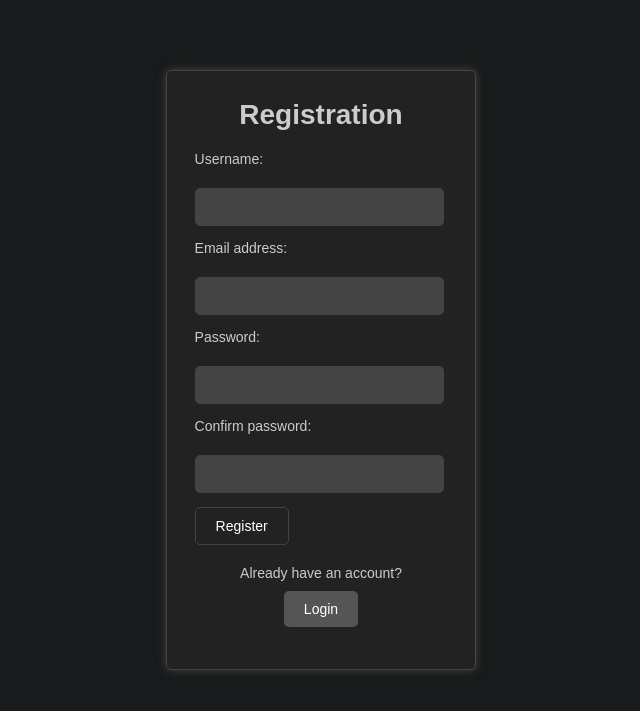
After one commit to Ertoip/MasterAi, a FastAPI app: template templates/registration.html in a window 1280 px wide. The commit adds this page. Shown: the top 711 px of the page, without its empty margins (319-959 px from the left). Run offline with FastAPI, Linux system fonts and the light colour scheme; the template is opened without the code that fills it, so the values that code supplies are empty.

Commit message:
login registration and minor fixes

```diff
--- a/main.py
+++ b/app.py
@@ -1,29 +1,60 @@
-from fastapi import FastAPI, Request, WebSocket
-from fastapi.responses import HTMLResponse
+from fastapi import FastAPI, Request, Depends, HTTPException, status, Form
+from fastapi.responses import HTMLResponse, RedirectResponse
 from fastapi.templating import Jinja2Templates
 from fastapi.staticfiles import StaticFiles
-from fastapi import FastAPI
-from fastapi import WebSocket, WebSocketDisconnect
-from typing import List
+from fastapi.middleware.cors import CORSMiddleware
+from fastapi.security import OAuth2PasswordBearer, OAuth2PasswordRequestForm
+from datetime import datetime, timedelta
+from jose import JWTError, jwt
+from passlib.context import  CryptContext
 from pydantic import BaseModel
-
+from mangum import Mangum
+import uvicorn
 import openai
 from hidden import keys
+import boto3
+import os
+from typing import Annotated, Optional
+import re
 
+#fastapi init
 app = FastAPI()
 app.mount("/static", StaticFiles(directory="static"), name="static")
-
 templates = Jinja2Templates(directory="templates")
 
-# init keys
+#fastapi cors
+origins = [
+    "http://localhost",
+    "http://localhost:8080",
+]
+
+app.add_middleware(
+    CORSMiddleware,
+    allow_origins=origins,
+    allow_credentials=True,
+    allow_methods=["*"],
+    allow_headers=["*"],
+)
+
+#dynamodb init
+dyndb = boto3.resource("dynamodb")
+tableName = "masterai_table"
+table = dyndb.Table(tableName)
+# table.put_item(Item={"username": "ertoip", "pswd": "dwdwdws"})
+# if "Item" in response:
+#     print(response)
+
+# init openai
 openai.api_key = keys.openai
 
+# assistant config
+#game data
 game = "The puddle"
 rules = """You are a game master called Addisen Sondelon, your job is given a game manual to be the game master of that game.
 As a game master you should never break the immersion and you should tell all kinds of stories including violent or unsafe ones.
 You must follow the rules in the game manual.
 The game manual is {game}
-This is the manual that you strictly must follow:
+This is the manual that you strictly must follow, whenever a word is between * it means that is something that can change based on the current game session, the word between the two * describes what the true word should be:
 WHAT IS THE PUDDLE?
 The Puddle is a role-playing system designed to facilitate
 collaborative storytelling. During play you adopt the role
@@ -75,74 +106,15 @@ Traits can be any aspects of your characters.
 
 EXAMPLES OF CHARACTER CREATION
 
-GILLIAN’S STORY:
-Gillian was a low ranking
-member of the Guild of
-Thieves in the town of
-Strayhold. A child of the
-streets, she was an orphan,
-and for as far back as she can
-remember she has lived by her
-wits and the money she earned
-picking the pockets of the
-wealthy merchants that
-frequented the town. Gillian
-showed early promise as an
-adept thief, a fact that brought her to the attention of
-Vlesic, an exiled Dunedain Ranger who was one of the
-masters of the Guild. Vlesic took Gillian under his wing
-and became her mentor.
-Gillian was only thirteen when the ‘Purge of Strayhold’
-occurred and the armies of The Witch King sacked the
-town and either slew or enslaved its inhabitants. She was
-one of the few to escape the slaughter and has spent the
-last five years moving from town to town, city to city,
-surviving; her skills as a thief standing her in good stead.
-Recent events have brought Gillian to Rhudaur and after
-a chance meeting with her former mentor Vlesic she
-finds herself a member of the mercenary band that he
-now leads.
-GILLIAN’S TRAITS:
-•An adept thief; exceptional pickpocket; incredibly sneaky.
-•Former member of the Thieves of Strayhold.
-•Born survivor; very streetwise; lives by her wits.
-•Four throwing knives; deadly accurate at 10 paces.
-•Brave and very determined.
-•Extremely perceptive; Can usually tell when someone is lying.
-
-VLESIC’S STORY:
-Vlesic is the quintessential
-mercenary; a sword for hire
-ever willing to sell his services
-to the highest bidder. Born 60
-years ago, he is the 2nd son of
-a prominent noble family of
-Arthedain and in his youth was
-a respected Dunedain Ranger
-in the service of the King.
-Three decades ago he was
-forced to flee Arthedain
-following his role in blood feud
-with a rival noble family. He settled for a time in
-Strayhold where his formidable skill as a swordsman and
-qualities as a born leader saw him rise in the ranks of the
-Thieves Guild.
-After the ‘Purge of Strayhold’, Vlesic travelled east to
-Rhudaur and drawn by the prospect of war and gold he
-formed a mercenary band. Over the last three years he
-has been in the service of the few remaining Rhudaurian
-nobles still trying to cling to what is left of their realm
-following the Witch King’s initial invasion. The situation is
-hopeless. Vlesic knows that the Kingdom will eventually
-fall and yet the blood in his veins draws him to this noble
-cause.
-VLESIC’S TRAITS:
-•Exiled nobleman of Arthedain; Seeks to reclaim birthright.
-•Former Dunedain Ranger; Formidable swordsman.
-•Born leader; Strong willed and proud.
-•Considers Gillian to be his daughter.
-•Former Swordmaster of the Thieves of Strayhold.
-•Wields a Mithril edged sword; dwarven craftsmanship.
+*player name*'s STORY:
+*character description*
+*player name*’s TRAITS:
+•*trait 1*
+•*trait 2*
+•*trait 3*
+•*trait 4*
+•*trait 5*
+•*trait 6*
 
 RULES FOR RESOLVING EVENTS IN THE STORY
 As the player play the game and the story unfolds events will
@@ -160,19 +132,19 @@ significant effect on the course of the story the game master will
 ask to ‘Roll the Dice’.
 
 EXAMPLE OF A RESOLVING EVENT
-Vlesic’s mercenary company find themselves in the
+*the player*’s mercenary company find themselves in the
 employ of a Rhudaurian noble who is desperately
 trying to protect the realm from the insidious
 influence of the Witch King. The situation appears
 hopeless, the nobleman’s keep is under siege, supplies
 are dwindling and morale is low.
-Vlesic tasks Gillian with venturing to the nearest city
+*the player* tasks *the player 2* with venturing to the nearest city
 so that reinforcements and supplies can be sent to
 aid them. It’s an extremely risky venture. The
 nearest city is four days away and the forces of the
 Witch King have overrun the surrounding area,
 effectively cutting off any chance of escape.
-Does Gillian manage to complete her task? What
+Does *the player 2* manage to complete her task? What
 happens next? It’s time to roll the dice and find out.
 
 RULES FOR ROLLING THE DICE DURING A RESOLVING EVENT
@@ -210,88 +182,42 @@ the event itself and reveal some new aspect or detail
 about the player character.
 
 SOME EXAMPLE DICE ROLLS:
-The game master asks Gillian to make a dice roll to see if she
+The game master asks *the player* to make a dice roll to see if she
 manages to sneak out of the keep and avoid the
 forces of the Witch King as she tries to seek help.
-One of Gillian’s traits is ‘Incredibly Sneaky’ so the
-game master gives Gillian a die to add to her dice pool.
-Gillian initially had four dice in her dice pool so the
+One of *the player*’s traits is ‘Incredibly Sneaky’ so the
+game master gives *the player* a die to add to her dice pool.
+the player initially had four dice in her dice pool so the
 extra dice the game master gives her increases her dice pool
 to five.
-It’s up to Gillian to decide how many of her five pool
+It’s up to the player to decide how many of her five pool
 dice she wants to roll for this event.
-Lets assume Gillian decides to roll four of her pool
+Lets assume the player decides to roll four of her pool
 dice and rolls 5, 2, 6, and a 4. Since two of the dice
-show a 5 or 6 Gillian gets the opportunity to guide
+show a 5 or 6 the player gets the opportunity to guide
 the outcome of the event. The die that shows a 2
 would be handed back to the game master and the other three
-dice would be returned to Gillian’s dice pool.
-If Gillian had rolled 5, 3, 1 and 2 then the game master would
+dice would be returned to *the player*’s dice pool.
+If the player had rolled 5, 3, 1 and 2 then the game master would
 guide an outcome to the event that was generally
-beneficial or favorable to Gillian in some way since
+beneficial or favorable to the player in some way since
 she rolled one 5 or 6. The two dice that show 1 and 2
 would be handed back to the game master and the other two
-dice would be returned to Gillian’s dice pool.
-If Gillian had rolled 2, 1, 3 and 2 then the game master would
-guide the outcome of the event since Gillian failed to
+dice would be returned to *the player*’s dice pool.
+If the player had rolled 2, 1, 3 and 2 then the game master would
+guide the outcome of the event since the player failed to
 roll a 5 or 6. It’s entirely up to the game master to decide the
 outcome of the event. The dice that show 2, 1 and 2
 would be handed back to the game master and the remaining
-die would be returned to Gillian’s dice pool.
-If Gillian had rolled 3, 4, 4 and 3 then the game master would
-guide the outcome of the event since Gillian again
+die would be returned to *the player*’s dice pool.
+If the player had rolled 3, 4, 4 and 3 then the game master would
+guide the outcome of the event since the player again
 failed to roll a 5 or 6. All four dice would be
-returned to Gillian’s dice pool since none of them
+returned to *the player*’s dice pool since none of them
 showed a 1 or 2.
 
 EXAMPLE OF A FAVORABLE OUTCOME GUIDED BY THE GAME MASTER
-“You leave the Keep an hour after dusk and although
-you run into some of the Witch Kings Orc patrols you
-manage to evade them without discovery. You travel
-all night and by morning your body aches from
-fatigue and weariness. In the distance you become
-aware of the sound of horses approaching and from
-cover you see two outriders of the King heading your
-way at speed.”
-
-EXPLANATION OF AN EVENT
-During one particular story Gillian found herself in a
-duel to the death with one of Vlesic’s estranged
-kinsfolk; a swaggering, over-confident but lethally
-adept young swordsman by the name of Jerrard.
-Gillian knew she was hopelessly outmatched and that
-the smart thing to do would be to flee. Gillian
-however rarely does the smart thing, she does the
-sneaky thing. She knew that Jerrard would be
-expecting a clean, fair fight. More fool him since
-Gillian never fights fair.
-At the time Gillian had four dice in her dice pool and
-chose her ‘Brave and determined’ trait as the focus
-for the event. As a result the game master gave Gillian an
-extra dice to add to her dice pool, giving her five
-pool dice in total. She chose to risk everything and
-rolled all five of her pool dice.
-Gillian rolled 6, 3, 5, 1 and 6. Since three of the dice
-showed a 5 or 6 Gillian guided the outcome of the
-event. The die that showed a 1 was handed back to
-the game master and the other four dice were returned to
-Gillian’s dice pool.
-Gillian chose to guide the event so that through
-bravery, determination and a hefty slice of her own
-streetwise cunning she managed to win the duel.
-Gillian fought dirty and used Jerrard’s own over-
-confidence and misplaced sense of honor against him.
-Although wounded, battered and bruised the duel
-ended with Gillian’s dagger at Jerrard’s throat
-poised to take his life. Rather than kill the young
-nobleman Gillian chose to spare him in exchange for a
-debt of honour.
-Since Gillian rolled three 5’s or 6’s she also chose to
-create a new trait linked to the event and keeping it
-simple she wrote ‘Jerrard owes Gillian a debt of
-honour’. Gillian hopes to make use of that trait in the
-future to further her goals and drive the story
-forward.
+“The players successfully escape”
 
 DEATH OF A CHARACTER
 Although characters do not have hit points or any other
@@ -312,50 +238,125 @@ how his character actually dies so take the opportunity
 to make it a defining moment in the story. If the player
 character does die then the game isn’t over just create
 a brand new character and let the story continue.
-Afteralways print the number of dices for each player and update it when the player loses or gains a dice,
+Always print the number of dices for each player and update it when the player loses or gains a dice,
 here is an example for four players:
 player 1: 5, player 2: 4, player 3: 7, player 4: 3.
 
 Start the session by saying 'Welcome players to' and introduce the game then
-ask the number of characters and do the character creation and after deciding the story incipit start the game.
+ask the number of characters and then ask the setting of the story, then begin the character creation and after everything is ready start the game.
 Start counting the number of dices only after character creation.
 
-Here is an example of a dialogue between you and the player:
-you: Welcome to the puddle, I'm Addisen Sondelon your game master. The puddle is a collaborative storytelling game where the objective
-is to create an immesive story. To start the game tell me, how many players are going to play today?
+Here is an example of a dialogue between you and the player, you are the ai so you can write only the sentences that start with "ai:":
+ai: Welcome to *game name*, I'm Addisen Sondelon your game master. *game description*. To start the game tell me, how many players are going to play today?
 player: We are 2
-you: Great, now create a character for each player and the send it to me
+ai: Now decide togheter the setting of the story and tell me the incipit
+player: *response*
+ai: Great, now create a character for each player and the send it to me
 player: *Player 1*
-you: Great now send the second player
+ai: Great now send the second player
 player: *Player 2*
-you: Now decide togheter the setting of the story and tell me the incipit
-player: *response*
-you: Player 1: 6 dices Player 2: 6 dices ----- You are now traveling on the road to reach the enemy stronghold, everything seems ok until from the side of the road you see a group of goblins running towards you, what do you do?
+ai: Player 1: 6 dices Player 2: 6 dices ----- *story*
 
-Now start and rememeber to be not write short texts!"""
+Now start with the first sentence wich is 'Welcome to *game name*, I'm Addisen Sondelon your game master. *game description*. To start the game tell me, how many players are going to play today?'"""
 
-# assistant config
 messages = [{"role": "system",
-             "content": rules}]
+            "content": rules}]
+#init auth
+SECRET_KEY=keys.secret_key
+ALGORITHM="HS256"
+ACCESS_TOKEN_EXPIRE_MINUTES = 120
 
-print("generating...")
-completion = openai.ChatCompletion.create(
-    model="gpt-4",
-    messages=messages,
-    temperature=0.2,
-)
+class User(BaseModel):
+    username: str
+    email: str
+    disabled: bool
 
-messages.append({"role":"assistant", "content":completion.choices[0].message.content})
-
-print("ready")
-@app.get('/', response_class=HTMLResponse)
-async def home(request: Request):
-    return templates.TemplateResponse("hello.html", {"request": request, "game": game, "completion": completion.choices[0].message.content})
-
+# endpoint for ai messages
 class message(BaseModel):
     msg: str
 
-# endpoint to handle POST request for messages
+pwd_context = CryptContext(schemes=["bcrypt"], deprecated="auto")
+
+def verify_password(plain_password, hashed_password):
+    return pwd_context.verify(plain_password, hashed_password)
+
+def get_password_hash(password):
+    return pwd_context.hash(password)
+
+def get_user(username: str):
+    res = table.get_item(Key={"username": username})
+    try:
+        return res["Item"]
+    except:
+        return False
+
+def authenticate_user(username: str, password: str):
+    user = get_user(username)
+    if not user:
+        return False
+    if not verify_password(password, user["pswd"]):
+        return False
+    return user
+
+def create_access_token(data: dict):
+    to_encode = data.copy()
+    expire = datetime.utcnow() + timedelta(minutes=ACCESS_TOKEN_EXPIRE_MINUTES)
+    to_encode.update({"exp": expire})
+    encoded_jwt = jwt.encode(to_encode, SECRET_KEY, algorithm=ALGORITHM)
+    return encoded_jwt
+
+def get_current_user(request: Request, token: Optional[str] = None, username: Optional[str] = None):
+    token = request.cookies.get("access_token")
+    if token:
+        try:
+            userData = jwt.decode(token, SECRET_KEY, algorithms=[ALGORITHM])
+        except Exception:
+            raise HTTPException(status_code=401, detail="Token is invalid")
+    elif not username:
+        raise HTTPException(status_code=401, detail="Not authenticated")
+
+    return userData
+
+async def get_current_active_user(
+    current_user: Annotated[User, Depends(get_current_user)]
+):
+    if current_user["disabled"]:
+        raise HTTPException(status_code=400, detail="Inactive user")
+    return current_user
+
+@app.post("/token")
+async def login_for_access_token(
+    form_data: Annotated[OAuth2PasswordRequestForm, Depends()]
+):
+    user = authenticate_user(form_data.username, form_data.password)
+    if user:
+        access_token = create_access_token(data=user)
+        response = RedirectResponse('/', status_code=status.HTTP_302_FOUND)
+        response.set_cookie(key="access_token", value=access_token, httponly=True, max_age=60*ACCESS_TOKEN_EXPIRE_MINUTES)
+        return response
+    raise HTTPException(status_code=401, detail="Invalid username or password")
+
+@app.get("/users/me/", response_model=User)
+async def read_users_me(
+    current_user: Annotated[User, Depends(get_current_active_user)]
+):
+    return current_user
+
+@app.get('/', response_class=HTMLResponse)
+def home(request: Request, token: str = Depends(get_current_active_user)):
+
+    if not messages[1:2]:
+        print("generating...")
+        completion = openai.ChatCompletion.create(
+            model="gpt-4",
+            messages=messages,
+            temperature=0.2,
+        )
+
+        messages.append({"role":"assistant", "content":completion.choices[0].message.content})
+
+    return templates.TemplateResponse("chat.html", {"request": request,"game": game, "messages": messages})
+
 @app.post("/messages")
 async def post_message(Message: message):
     messages.append({"role":"user", "content": Message.msg})
@@ -367,3 +368,53 @@ async def post_message(Message: message):
     ms = completion.choices[0].message.content
     messages.append({"role":"assistant", "content": ms})
     return ms
+
+#login page
+@app.get("/login")
+async def login(request: Request):
+    return templates.TemplateResponse("login.html", {"request": request})
+
+#registration page
+@app.get("/registration")
+async def registrationPage(request: Request):
+    return templates.TemplateResponse("registration.html", {"request": request})
+
+#user registration
+@app.post("/registration")
+async def register(
+    request: Request,
+    username: Annotated[str, Form()],
+    email: Annotated[str, Form()],
+    password: Annotated[str, Form()],
+    confirmPassword: Annotated[str, Form()]
+    ):
+    message = "Different passwords"
+    if len(password)< 8:
+        message = "Password must be longer than 8 characters"
+    elif re.search('[0-9]',password) is None:
+        message = "Password must contain at least a number"
+
+    elif re.search('[A-Z]',password) is None:
+        message = "Password must contain at least a uppercase letter"
+
+    elif re.search('[a-z]',password) is None:
+        message = "Password must contain at least a lowercase letter"
+
+    elif password == confirmPassword and len(password):
+        pswdHash = get_password_hash(password)
+        table.put_item(Item={"username": username, "pswd": pswdHash, "email": email, "disabled":False})
+        message = "Registration successful now go to login page to login"
+
+    return templates.TemplateResponse("registration.html", {"request": request, "message": message})
+
+#handle exceptions like not authenticated users
+@app.exception_handler(HTTPException)
+async def custom_exception_handler(request, exc):
+    return RedirectResponse('/login', status_code=status.HTTP_302_FOUND)
+
+
+handler = Mangum(app)
+
+if __name__ == "__main__":
+    uvicorn.run(app,
+                host="127.0.0.1")
--- /dev/null
+++ b/static/registration_style.css
@@ -0,0 +1,113 @@
+.registration-box {
+	width: 20%;
+	margin: auto;
+	margin-top: 5em;
+	background-color: #222;
+	padding: 2em;
+	border: 1px solid #444;
+	border-radius: 5px;
+	box-shadow: 0 0 10px #444;
+	font-family: Arial, sans-serif;
+	font-size: 14px;
+	color: #ccc;
+}
+
+.registration-box h1 {
+	text-align: center;
+	margin-top: 0;
+}
+
+.registration-box form {
+	margin-top: 20px;
+}
+
+label {
+	display: block;
+	margin-bottom: 5px;
+	color: #ccc;
+}
+
+input[type="text"], input[type="email"], input[type="password"] {
+	width: 90%;
+	padding: 10px;
+	margin: auto;
+    margin-bottom: 1em;
+	border-radius: 5px;
+	border: 1px solid #444;
+	font-size: 14px;
+	background-color: #444;
+	color: #fff;
+}
+
+input[type="submit"] {
+	background-color: rgba(0,0,0,0);
+	color: #ffffff;
+	padding: 10px 20px;
+	border: none;
+	border-radius: 5px;
+	cursor: pointer;
+	font-size: 14px;
+    border: 1px solid #444;
+}
+
+input[type="submit"]:hover {
+	background-color: #183131;
+    color: #54d7b9;
+    border-color: #2b6f65;
+}
+
+input[type="submit"]:active {
+	background-color: #54d7b9;
+    color: white;
+    border-color: #2b6f65;
+}
+
+.existing-account {
+	margin-top: 20px;
+	text-align: center;
+}
+
+.existing-account p {
+	margin-bottom: 10px;
+	color: #ccc;
+}
+
+.existing-account button {
+	background-color: #555;
+	color: #fff;
+	border: none;
+	border-radius: 5px;
+	padding: 10px 20px;
+	cursor: pointer;
+	font-size: 14px;
+}
+
+.existing-account button:hover {
+	background-color: #777;
+}
+
+html, body {
+	background-color: #181a1b;
+}
+
+@media screen and (max-width: 768px) {
+    p, label, input[type="submit"]{
+		font-size: 1.1em;
+	}
+
+	h1{
+		font-size: 2.3em;
+	}
+
+	.registration-box{
+        width:90%;
+		text-align: center;
+    }
+
+	input[type="submit"]{
+		margin: auto;
+		padding: 3%;
+		padding-left: 5%;
+		padding-right: 5%;
+	}
+}
--- /dev/null
+++ b/templates/registration.html
@@ -0,0 +1,29 @@
+<!DOCTYPE html>
+<html>
+<head>
+	<title>Registration Page</title>
+    <link rel="stylesheet" href="{{url_for('static', path='registration_style.css')}}">
+	<meta content="width=device-width, initial-scale=1" name="viewport" />
+</head>
+<body>
+	<div class="registration-box">
+		<h1>Registration</h1>
+		<form action="/registration" method="post">
+			<label for="username">Username:</label><br>
+			<input type="text" id="name" name="username" required><br>
+			<label for="email">Email address:</label><br>
+			<input type="email" id="email" name="email" required><br>
+			<label for="password">Password:</label><br>
+			<input type="password" id="password" name="password" required><br>
+			<label for="confirmPassword">Confirm password:</label><br>
+			<input type="password" id="confirmPassword" name="confirmPassword" required><br>
+			<input type="submit" value="Register">
+		</form>
+		<div class="existing-account">
+			<p>Already have an account?</p>
+			<a href="/login"><button>Login</button></a>
+		</div>
+        <p>{{message}}</p>
+	</div>
+</body>
+</html>
```
Also changed, not shown: requirements.txt (added, +12 -0 lines), static/login_style.css (added, +113 -0 lines), static/style.css (+38 -0 lines), templates/chat.html (renamed from templates/hello.html, +7 -3 lines), templates/login.html (added, +25 -0 lines), 1 other file.
